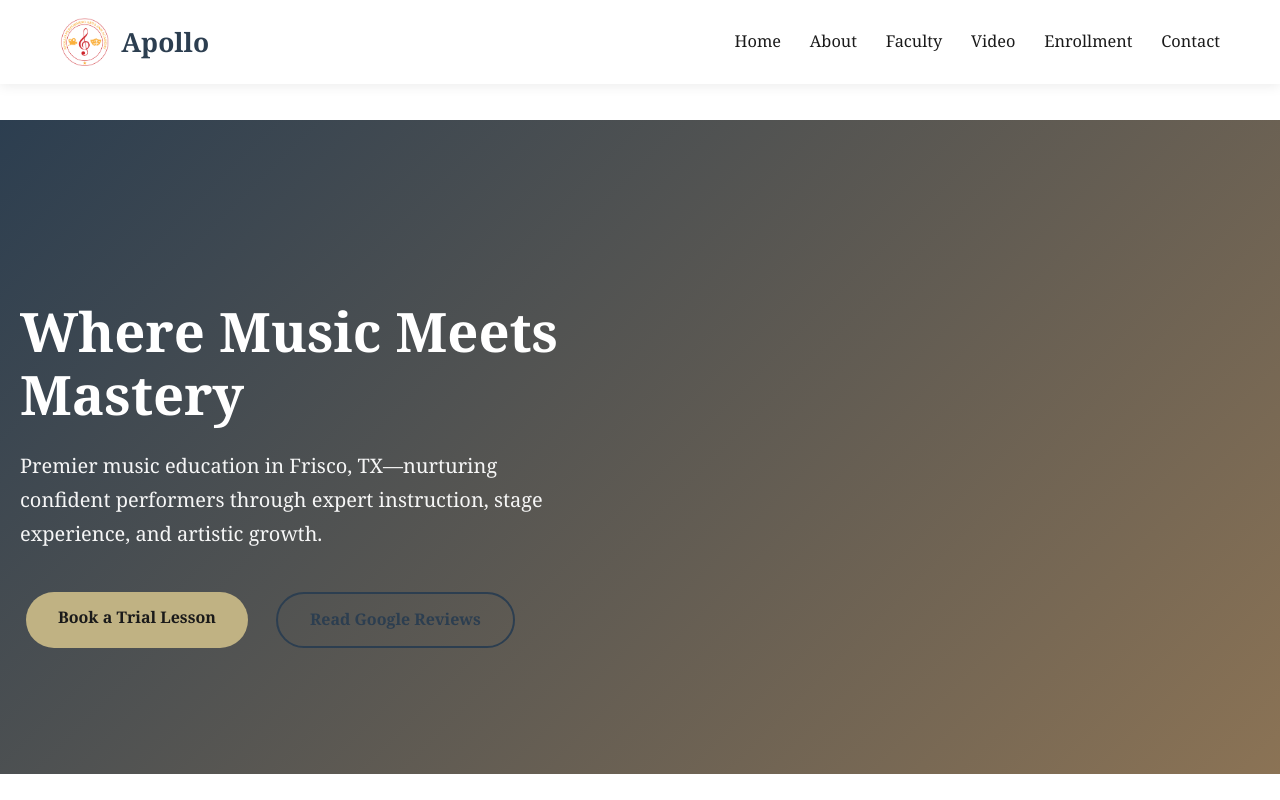
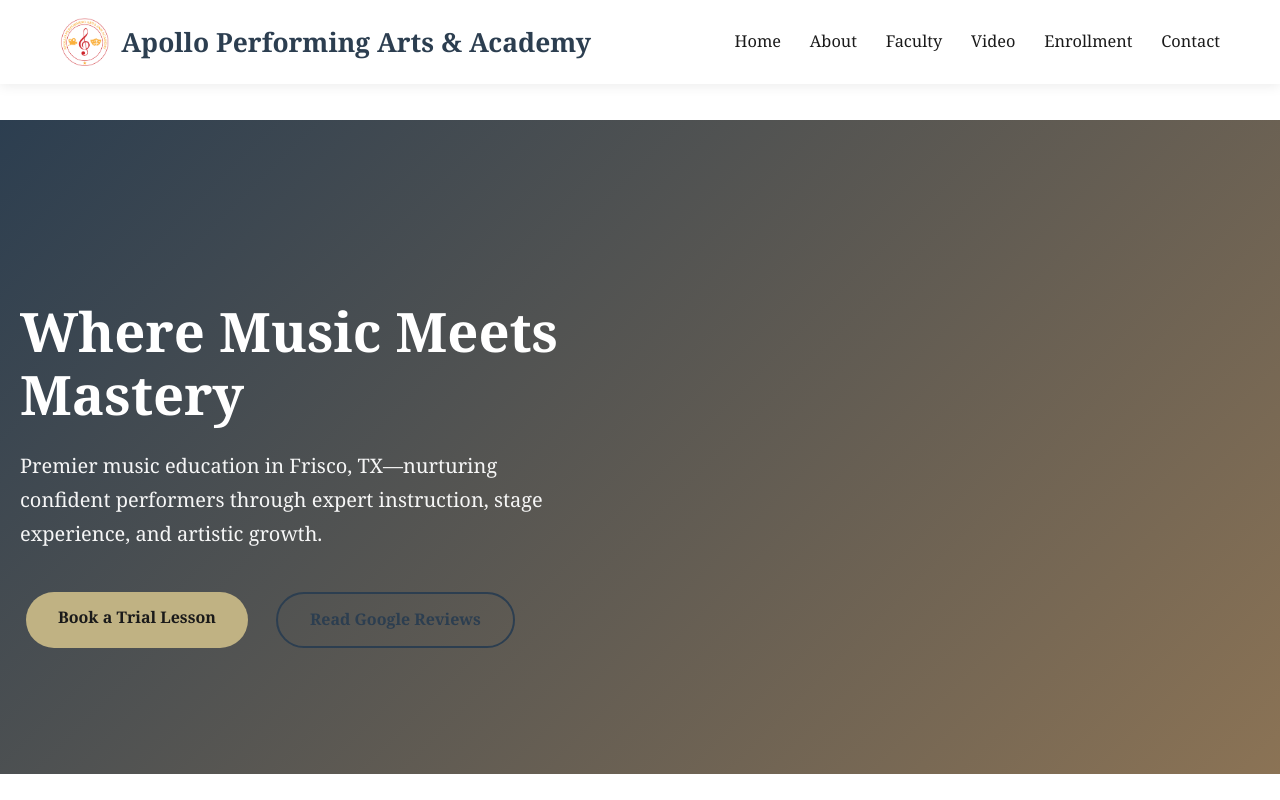
Before and after one commit to Apolloat2022/ApolloPerforming, a plain HTML site: page index.html in a window 1280 px wide. Shown: the top 800 px of the page. Drawn offline with Linux system fonts and the light colour scheme.

Commit message:
Update index.html

```diff
--- a/index.html
+++ b/index.html
@@ -354,7 +354,7 @@
             <nav class="navbar">
                 <div class="logo">
                     <img src="Logo.png" alt="Apollo Performing Arts" class="logo-img">
-                    <span>Apollo</span>
+                    <span>Apollo Performing Arts & Academy</span>
                 </div>
                 <button class="mobile-menu-btn" id="mobileMenuBtn">
                     <i class="fas fa-bars"></i>
```
